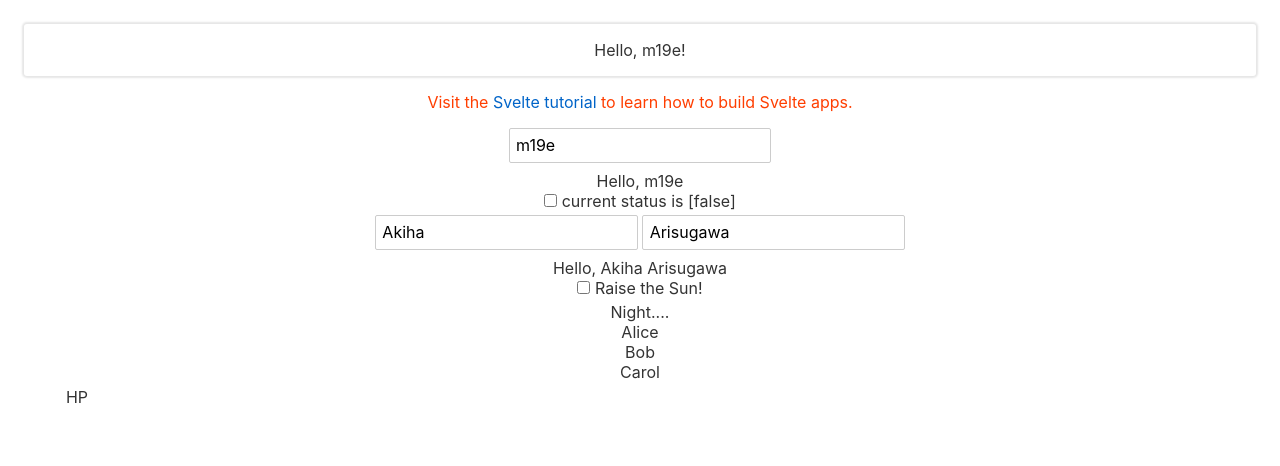
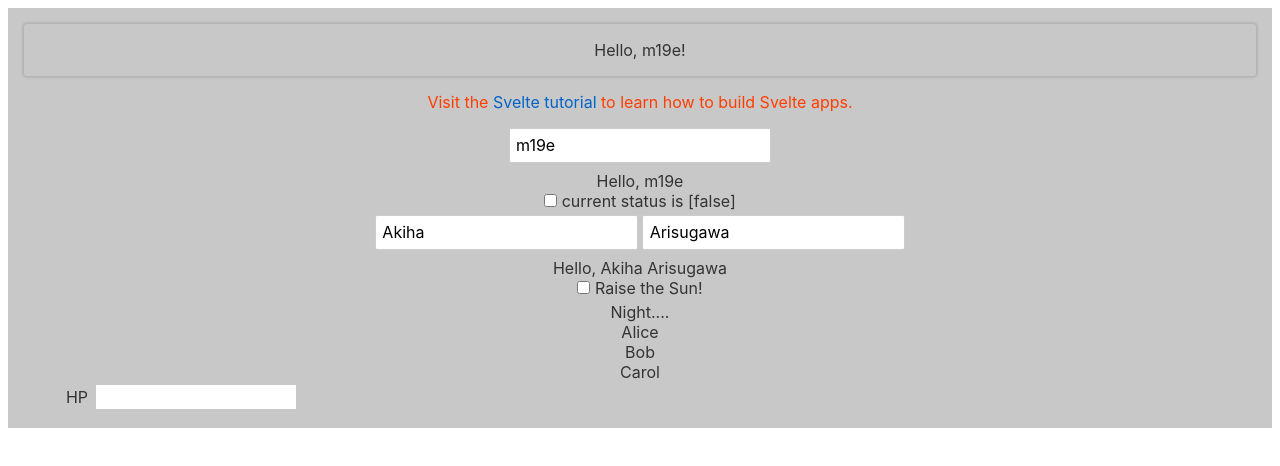
Before and after one commit to m19e/svelte-ts-app, a Svelte app: page / in a window 1280 px wide. Shown: the top 466 px of the page. Built offline with nearby package versions, Linux system fonts and the light colour scheme.

Commit message:
Coloring for debug Bar

```diff
--- a/src/App.svelte
+++ b/src/App.svelte
@@ -15,6 +15,7 @@
         padding: 1em;
         max-width: 240px;
         margin: 0 auto;
+        background-color: rgb(200, 200, 200);
         p {
             color: #ff3e00;
         }
```
